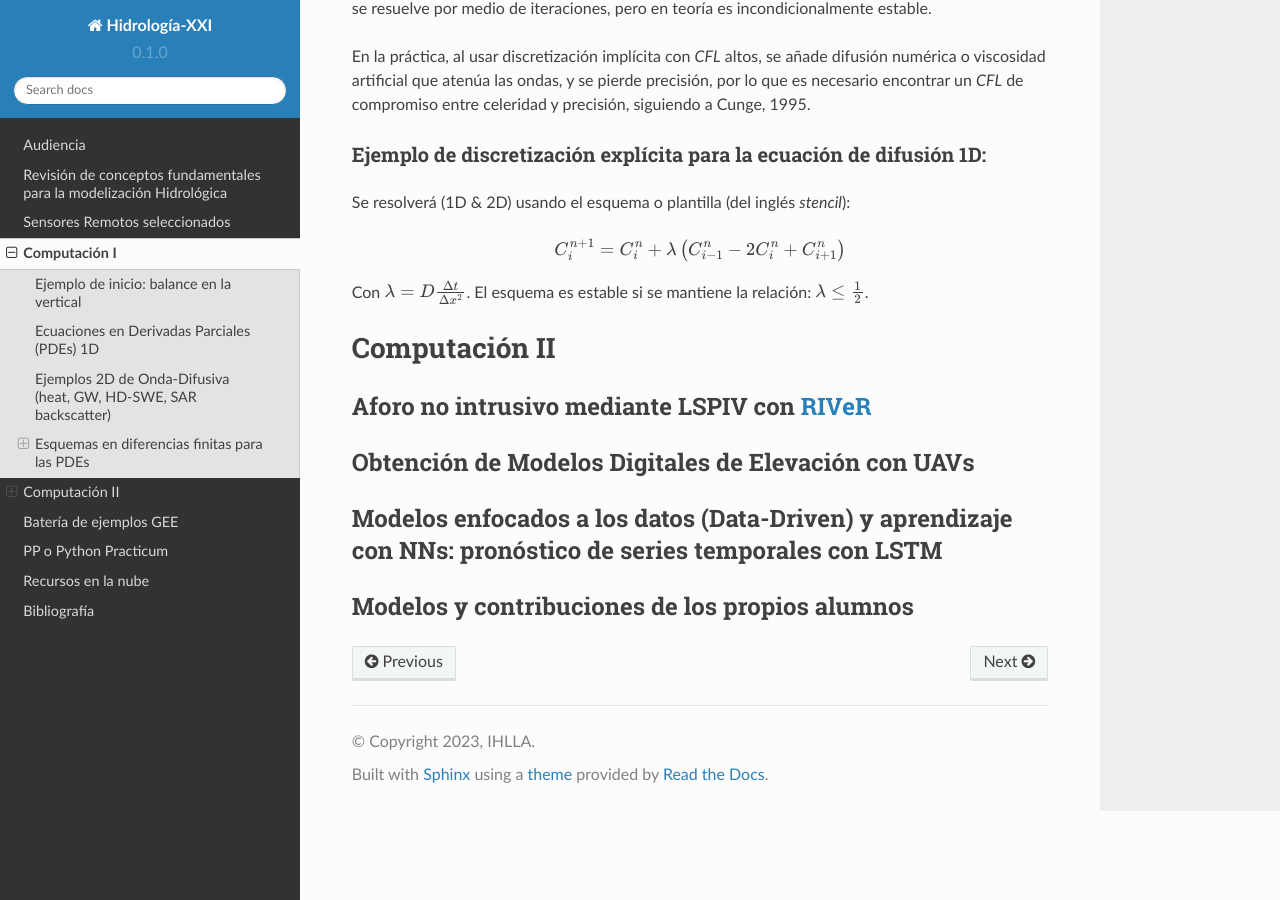
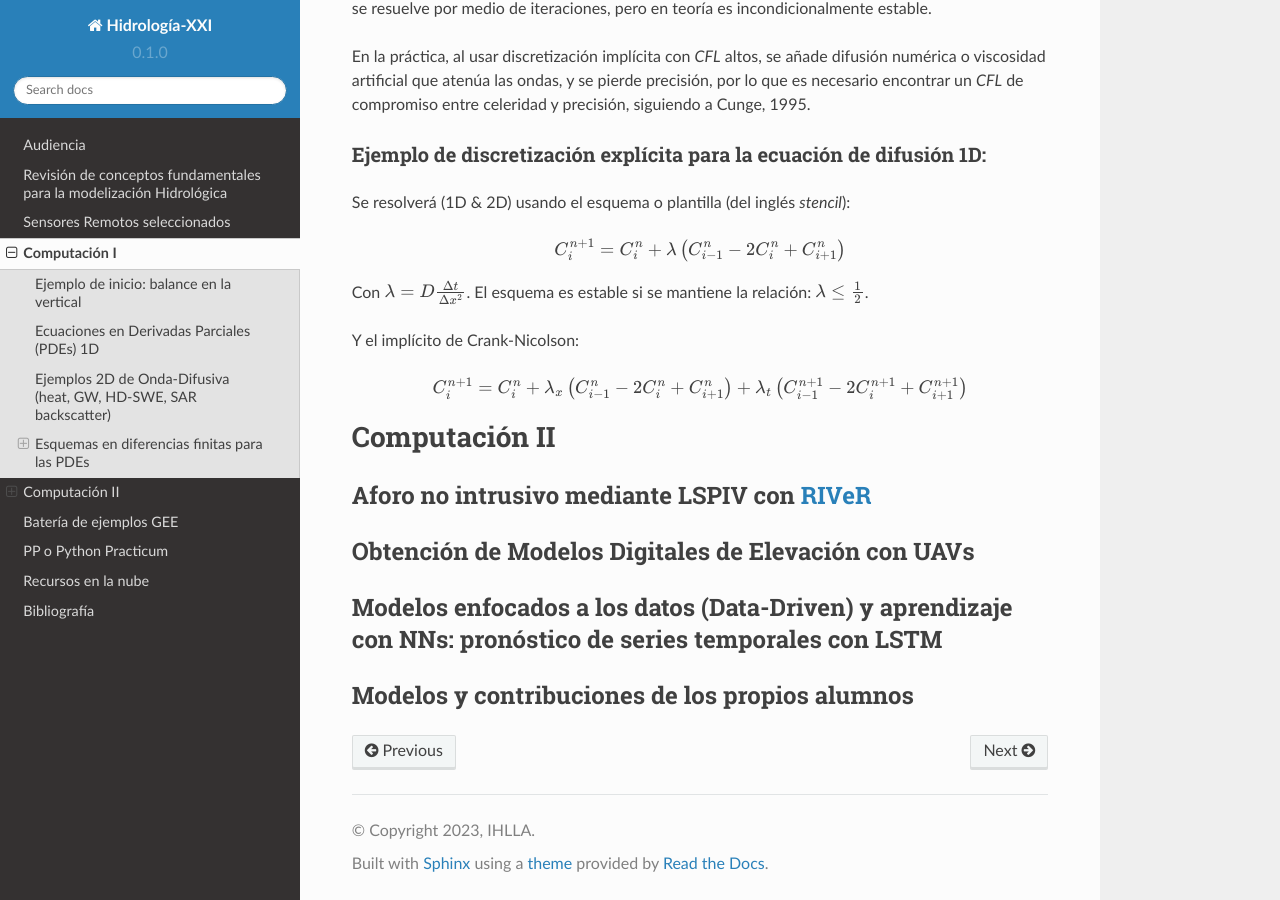
Before and after one commit to ivillamadrid/HidrologiaXXI, a Sphinx documentation site: the page built from docs/source/computacion.rst, in a window 1280 px wide and 900 px high, scrolled down 3096 px. Built offline with Sphinx 7.4.7 and the Read the Docs theme 2.0.0, drawn with Linux system fonts in a browser that asks for light colours.

Commit message:
Update computacion.rst

```diff
--- a/docs/source/computacion.rst
+++ b/docs/source/computacion.rst
@@ -141,6 +141,10 @@ Se resolverá (1D & 2D) usando el esquema o plantilla (del inglés *stencil*):
 
 Con :math:`\lambda=D\frac{\Delta t}{\Delta x^2}`. El esquema es estable si se mantiene la relación: :math:`\lambda \le \frac{1}{2}`.
 
+Y el implícito de Crank-Nicolson:
+
+.. math:: C_i^{n+1}=C_i^n + \lambda_x \left( C_{i-1}^n -2C_i^n + C_{i+1}^n \right)+\lambda_t \left( C_{i-1}^{n+1} -2C_i^{n+1} + C_{i+1}^{n+1} \right)
+
 
 Computación II
 ==============
```
